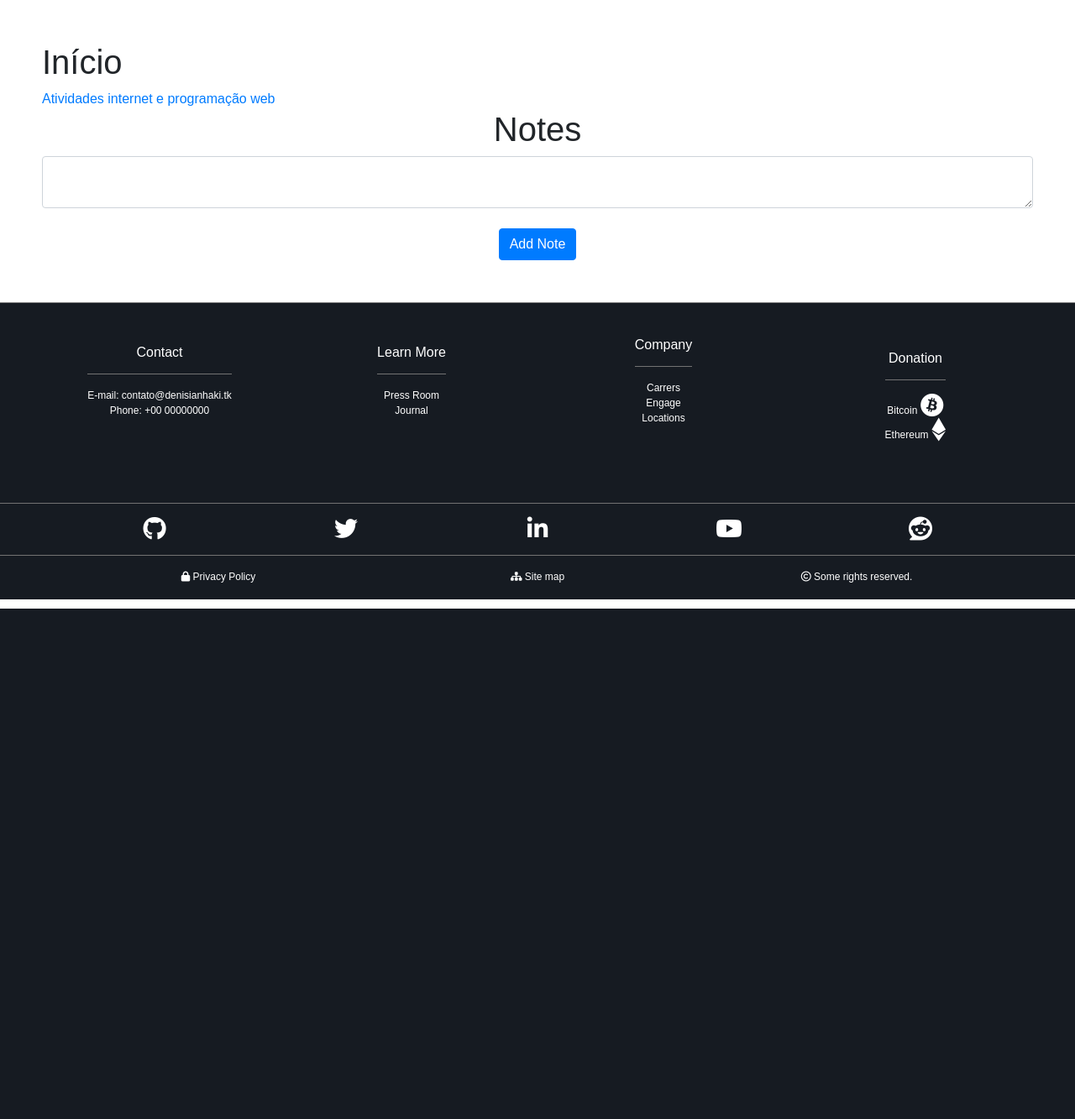
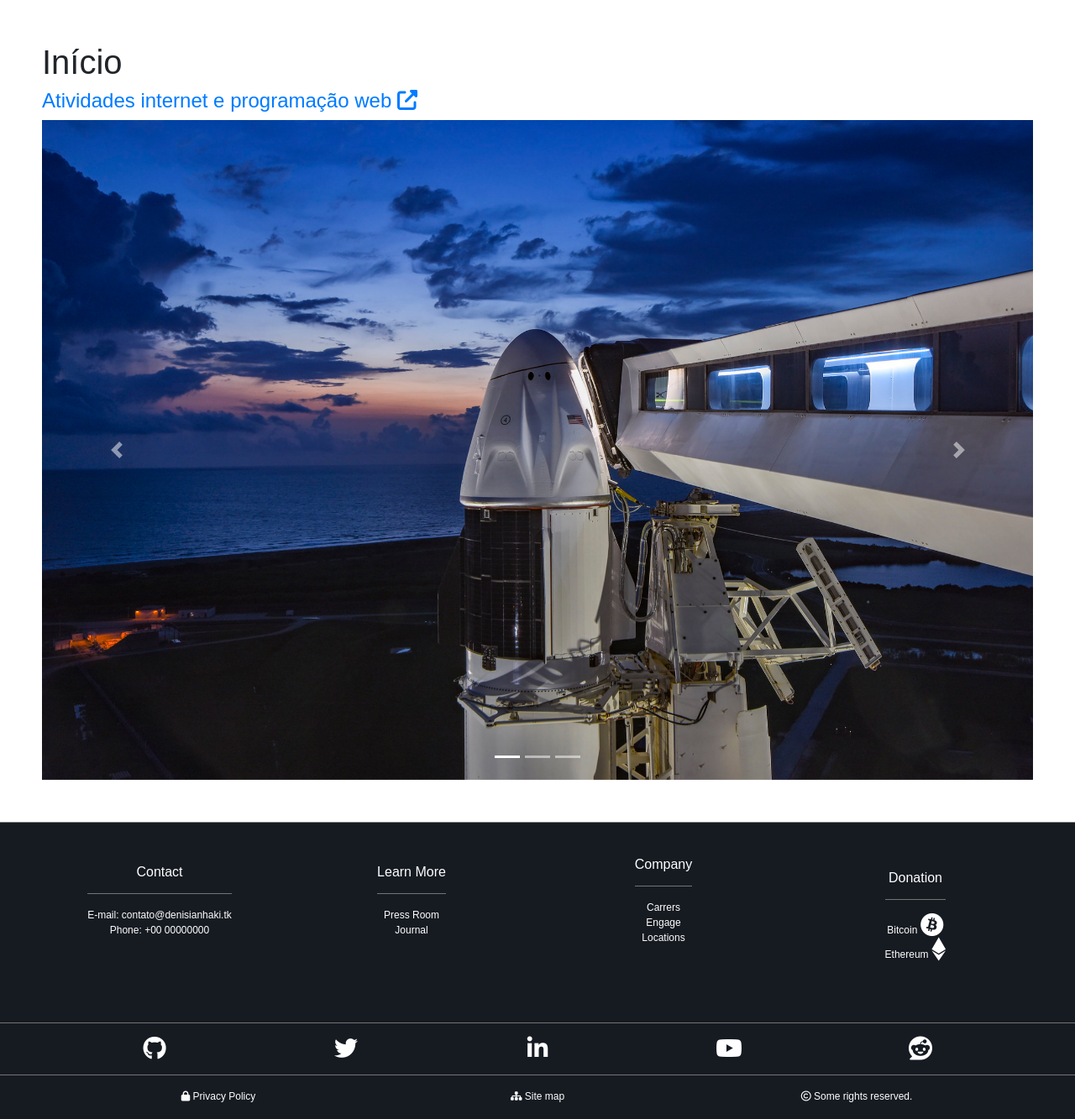
Before and after one commit to MRSW42LT/websiteRocketry, a Flask app: page / in a window 1280 px wide. Shown: the part 75-1408 px from the top of the page at 84% size. Before the commit the page ends 800 px from the top, so only its background shows below. Run offline with Flask 2, Linux system fonts and the light colour scheme; a user stored in the database is signed in; data that the repository does not hold is empty; some libraries are stand-ins or nearby versions.

Commit message:
home page changes

```diff
--- a/website/templates/home.html
+++ b/website/templates/home.html
@@ -5,22 +5,34 @@
     {% block main %}
 
     <h1>Início</h1>
-    <a href="/escola">Atividades internet e programação web</a>
+    <a href="/escola"><h4>Atividades internet e programação web <i class="fas fa-external-link-alt"></i></h4></a>
 
-    <h1 align="center">Notes</h1>
-    <ul class="list-group list-group-flush" id="notes">
-        {% for note in user.notes  %}
-        <li class="list-group-item">{{ note.data }}
-            <button type="button" class="close" onClick="deleteNote({{ note.id }})">
-                <span aria-hidden="true">&times;</span>
-            </button>
-        </li>
-        {% endfor %}
-    </ul>
-    <form method="POST">
-        <textarea name="note" id="note" class="form-control"></textarea><br>
-        <div align="center"><button type="submit" class="btn btn-primary">Add Note</button></div>
-    </form>
+    <div id="carouselExampleCaptions" class="carousel slide" data-ride="carousel">
+        <ol class="carousel-indicators">
+          <li data-target="#carouselExampleCaptions" data-slide-to="0" class="active"></li>
+          <li data-target="#carouselExampleCaptions" data-slide-to="1"></li>
+          <li data-target="#carouselExampleCaptions" data-slide-to="2"></li>
+        </ol>
+        <div class="carousel-inner">
+          <div class="carousel-item active">
+            <img src="static/img/carousel_background01.jpg" class="d-block w-100" alt="...">
+          </div>
+          <div class="carousel-item">
+            <img src="static/img/carousel_background02.jpg" class="d-block w-100" alt="...">
+          </div>
+          <div class="carousel-item">
+            <img src="static/img/carousel_background03.jpg" class="d-block w-100" alt="...">
+          </div>
+        </div>
+        <a class="carousel-control-prev" href="#carouselExampleCaptions" role="button" data-slide="prev">
+          <span class="carousel-control-prev-icon" aria-hidden="true"></span>
+          <span class="sr-only">Previous</span>
+        </a>
+        <a class="carousel-control-next" href="#carouselExampleCaptions" role="button" data-slide="next">
+          <span class="carousel-control-next-icon" aria-hidden="true"></span>
+          <span class="sr-only">Next</span>
+        </a>
+      </div>
 
     {% endblock %}
 </main>
--- a/website/views.py
+++ b/website/views.py
@@ -8,8 +8,16 @@ import json
 views =  Blueprint('views', __name__)
 
 @views.route('/', methods=['GET', 'POST'])
+def home():
+    return  render_template('home.html', user=current_user)
+
+@views.route('/about')
+def about():
+    return  render_template('about.html', user=current_user)
+
+@views.route('/escola', methods=['GET', 'POST'])
 @login_required
-def home():
+def escola():
     if request.method == 'POST':
         note = request.form.get('note')
 
@@ -21,15 +29,6 @@ def home():
             db.session.commit()
             flash('Note added.', category='success')
 
-    return  render_template('home.html', user=current_user)
-
-@views.route('/about')
-def about():
-    return  render_template('about.html', user=current_user)
-
-@views.route('/escola')
-@login_required
-def escola():
     return  render_template('escola.html', user=current_user)
 
 
```
Also changed, not shown: website/templates/escola.html (+18 -1 lines), website/static/img/carousel_background01.jpg (added), website/static/img/carousel_background02.jpg (added), website/static/img/carousel_background03.jpg (added).
